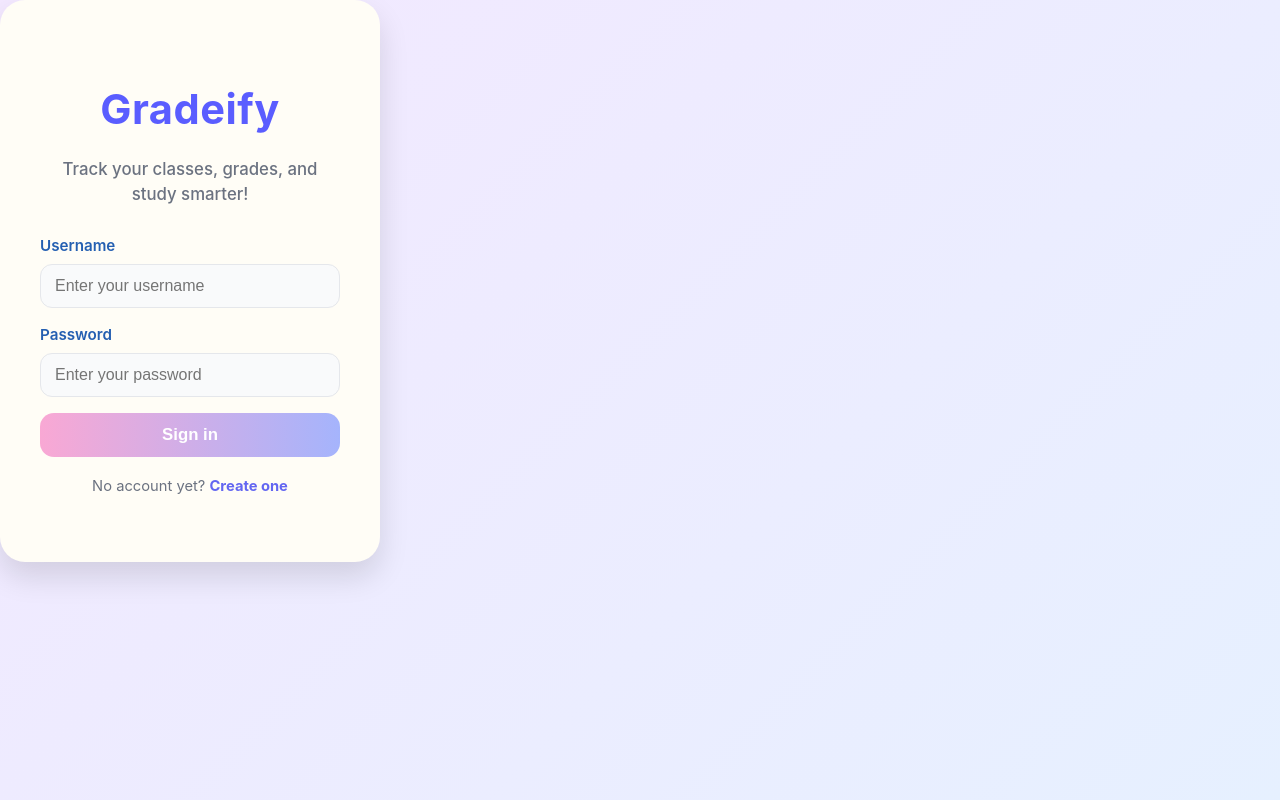
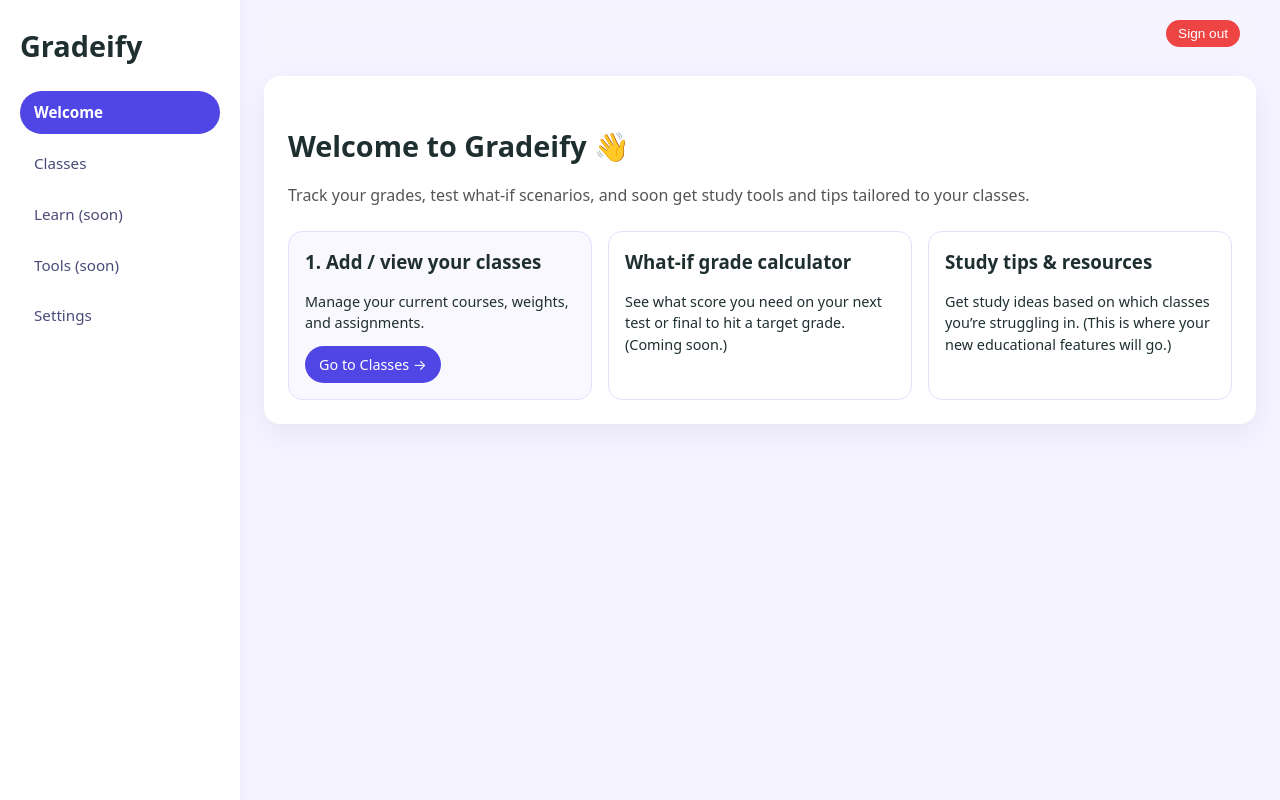
Before and after one commit to LukasChu2008/Gradeify-2025, a React (Vite) app in the folder frontend/: page /app in a window 1280 px wide. Before the commit this address led to /login. Built offline with nearby package versions, Linux system fonts and the light colour scheme; no server answers.

Commit message:
new dashboard

```diff
--- a/frontend/src/App.jsx
+++ b/frontend/src/App.jsx
@@ -6,6 +6,9 @@ import AuthLogin from "./pages/AuthLogin.jsx";
 import Register from "./pages/Register.jsx";
 import ManualDashboard from "./pages/ManualDashboard.jsx";
 import SettingsPage from "./pages/Settings.jsx";
+import WelcomePage from "./pages/WelcomePage.jsx";
+import DashboardLayout from "./pages/DashboardLayout.jsx";
+
 import "./App.css";
 
 /* ---------------- ErrorBoundary ---------------- */
@@ -56,6 +59,15 @@ function ErrorBoundary({ children }) {
   return children;
 }
 
+/* simple placeholders for future sections */
+function LearnPage() {
+  return <p>Learning hub coming soon...</p>;
+}
+
+function ToolsPage() {
+  return <p>Tools and calculators coming soon...</p>;
+}
+
 /* ---------------- App ---------------- */
 export default function App() {
   const location = useLocation();
@@ -74,11 +86,32 @@ export default function App() {
   return (
     <ErrorBoundary>
       <Routes>
+        {/* auth + landing */}
         <Route path="/" element={<Navigate to="/login" replace />} />
         <Route path="/login" element={<AuthLogin />} />
         <Route path="/register" element={<Register />} />
-        <Route path="/manual" element={<ManualDashboard />} />
-        <Route path="/settings" element={<SettingsPage />} />
+
+        {/* main app dashboard */}
+        <Route path="/app" element={<DashboardLayout />}>
+          {/* default: welcome page */}
+          <Route index element={<WelcomePage />} />
+          {/* classes = your ManualDashboard */}
+          <Route path="classes" element={<ManualDashboard />} />
+          {/* settings inside dashboard */}
+          <Route path="settings" element={<SettingsPage />} />
+          {/* placeholders for educational features */}
+          <Route path="learn" element={<LearnPage />} />
+          <Route path="tools" element={<ToolsPage />} />
+        </Route>
+
+        {/* backwards compatibility: old routes redirect into new ones */}
+        <Route path="/manual" element={<Navigate to="/app/classes" replace />} />
+        <Route
+          path="/settings"
+          element={<Navigate to="/app/settings" replace />}
+        />
+
+        {/* catch-all */}
         <Route path="*" element={<Navigate to="/login" replace />} />
       </Routes>
     </ErrorBoundary>
--- /dev/null
+++ b/frontend/src/pages/DashboardLayout.css
@@ -0,0 +1,85 @@
+.app-shell {
+  display: flex;
+  min-height: 100vh;
+  background: #f5f3ff;
+  font-family: system-ui, -apple-system, BlinkMacSystemFont, "Segoe UI",
+    sans-serif;
+}
+
+.sidebar {
+  width: 240px;
+  padding: 24px 20px;
+  background: white;
+  box-shadow: 2px 0 10px rgba(0, 0, 0, 0.04);
+  display: flex;
+  flex-direction: column;
+  gap: 24px;
+}
+
+.logo {
+  font-size: 1.8rem;
+  font-weight: 700;
+  margin: 0;
+}
+
+.nav {
+  display: flex;
+  flex-direction: column;
+  gap: 8px;
+}
+
+.nav-link {
+  display: block;
+  padding: 10px 14px;
+  border-radius: 999px;
+  text-decoration: none;
+  font-size: 0.95rem;
+  color: #4b4b7a;
+  background: transparent;
+  transition: background 0.15s ease, color 0.15s ease, transform 0.05s ease;
+}
+
+.nav-link:hover {
+  background: #ece9ff;
+  transform: translateY(-1px);
+}
+
+.nav-link.active {
+  background: #4f46e5;
+  color: white;
+  font-weight: 600;
+}
+
+.main {
+  flex: 1;
+  padding: 8px 24px;
+  display: flex;
+  flex-direction: column;
+}
+
+/* topbar is just a container for the sign-out button */
+.topbar {
+  display: flex;
+  justify-content: flex-end;
+  align-items: center;
+}
+
+/* so your page content can fill the rest */
+.content {
+  flex: 1;
+  padding-top: 0; /* or 0 if you want it flush */
+}
+
+/* sign out button style */
+.signout-btn {
+  padding: 6px 12px;
+  border-radius: 999px;
+  border: none;
+  cursor: pointer;
+  background: #ef4444;
+  color: white;
+  font-size: 0.85rem;
+}
+.signout-btn:hover {
+  opacity: 0.9;
+}
--- /dev/null
+++ b/frontend/src/pages/DashboardLayout.jsx
@@ -0,0 +1,54 @@
+// src/pages/DashboardLayout.jsx
+import { Link, Outlet, useLocation, useNavigate } from "react-router-dom";
+import "./DashboardLayout.css";
+
+export default function DashboardLayout() {
+  const location = useLocation();
+  const navigate = useNavigate();
+
+  const isActive = (path) =>
+    location.pathname === path ? "nav-link active" : "nav-link";
+
+  const handleSignOut = () => {
+    localStorage.removeItem("gradeify_user"); // adjust key if needed
+    navigate("/login", { replace: true });
+  };
+
+  return (
+    <div className="app-shell">
+      <aside className="sidebar">
+        <h1 className="logo">Gradeify</h1>
+
+        <nav className="nav">
+          <Link to="/app" className={isActive("/app")}>
+            Welcome
+          </Link>
+          <Link to="/app/classes" className={isActive("/app/classes")}>
+            Classes
+          </Link>
+          <Link to="/app/learn" className={isActive("/app/learn")}>
+            Learn (soon)
+          </Link>
+          <Link to="/app/tools" className={isActive("/app/tools")}>
+            Tools (soon)
+          </Link>
+          <Link to="/app/settings" className={isActive("/app/settings")}>
+            Settings
+          </Link>
+        </nav>
+      </aside>
+
+      <main className="main">
+        <header className="topbar">
+          <button className="signout-btn" onClick={handleSignOut}>
+            Sign out
+          </button>
+        </header>
+
+        <div className="content">
+          <Outlet />
+        </div>
+      </main>
+    </div>
+  );
+}
--- a/frontend/src/pages/ManualDashboard.jsx
+++ b/frontend/src/pages/ManualDashboard.jsx
@@ -385,19 +385,12 @@ export default function ManualDashboard() {
   return (
     <div className="page">
       <header className="topbar">
-        <div className="title">Gradeify</div>
         <div className="right">
           {user && (
             <span className="muted">
               Signed in as <b>{user.username}</b>
             </span>
           )}
-          <button className="btn" onClick={() => nav("/settings")}>
-            Settings
-          </button>
-          <button className="btn" onClick={onLogout}>
-            Sign out
-          </button>
         </div>
       </header>
 
--- a/frontend/src/pages/Settings.jsx
+++ b/frontend/src/pages/Settings.jsx
@@ -260,9 +260,6 @@ useEffect(() => {
         }}
       >
         <h1 style={{ margin: 0, color: "var(--brand)" }}>Settings</h1>
-        <button className="btn" type="button" onClick={() => nav("/manual")}>
-          ← Back to Dashboard
-        </button>
       </div>
 
       {/* Floating toast (no layout shift) */}
--- /dev/null
+++ b/frontend/src/pages/WelcomePage.jsx
@@ -0,0 +1,98 @@
+// src/pages/WelcomePage.jsx
+import { Link } from "react-router-dom";
+
+export default function WelcomePage() {
+  return (
+    <div
+      style={{
+        background: "white",
+        borderRadius: 16,
+        padding: 24,
+        boxShadow: "0 10px 30px rgba(15, 23, 42, 0.06)",
+      }}
+    >
+      <h2 style={{ fontSize: "1.8rem", marginBottom: "0.5rem" }}>
+        Welcome to Gradeify 👋
+      </h2>
+      <p style={{ marginBottom: "1.5rem", color: "#555" }}>
+        Track your grades, test what-if scenarios, and soon get study tools and
+        tips tailored to your classes.
+      </p>
+
+      <div
+        style={{
+          display: "grid",
+          gap: "16px",
+          gridTemplateColumns: "repeat(auto-fit, minmax(220px, 1fr))",
+        }}
+      >
+        {/* Card 1: Go to classes */}
+        <div
+          style={{
+            padding: "16px",
+            borderRadius: "14px",
+            border: "1px solid #e2e2ff",
+            background: "#f9f8ff",
+          }}
+        >
+          <h3 style={{ marginTop: 0, marginBottom: "0.5rem" }}>
+            1. Add / view your classes
+          </h3>
+          <p style={{ fontSize: "0.9rem", marginBottom: "0.75rem" }}>
+            Manage your current courses, weights, and assignments.
+          </p>
+          <Link
+            to="/app/classes"
+            style={{
+              display: "inline-block",
+              padding: "8px 14px",
+              borderRadius: "999px",
+              background: "#4f46e5",
+              color: "white",
+              textDecoration: "none",
+              fontSize: "0.9rem",
+            }}
+          >
+            Go to Classes →
+          </Link>
+        </div>
+
+        {/* Card 2 */}
+        <div
+          style={{
+            padding: "16px",
+            borderRadius: "14px",
+            border: "1px solid #e2e2ff",
+            background: "white",
+          }}
+        >
+          <h3 style={{ marginTop: 0, marginBottom: "0.5rem" }}>
+            What-if grade calculator
+          </h3>
+          <p style={{ fontSize: "0.9rem", marginBottom: 0 }}>
+            See what score you need on your next test or final to hit a target
+            grade. (Coming soon.)
+          </p>
+        </div>
+
+        {/* Card 3 */}
+        <div
+          style={{
+            padding: "16px",
+            borderRadius: "14px",
+            border: "1px solid #e2e2ff",
+            background: "white",
+          }}
+        >
+          <h3 style={{ marginTop: 0, marginBottom: "0.5rem" }}>
+            Study tips & resources
+          </h3>
+          <p style={{ fontSize: "0.9rem", marginBottom: 0 }}>
+            Get study ideas based on which classes you’re struggling in.
+            (This is where your new educational features will go.)
+          </p>
+        </div>
+      </div>
+    </div>
+  );
+}
```
